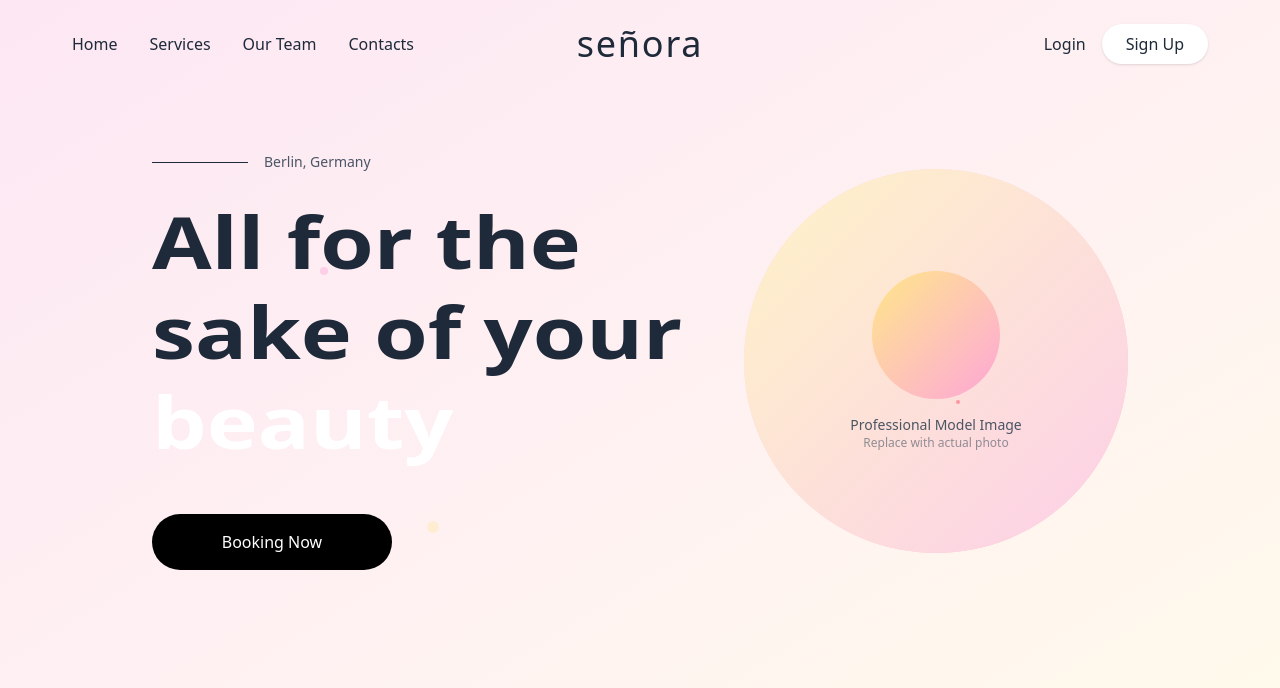
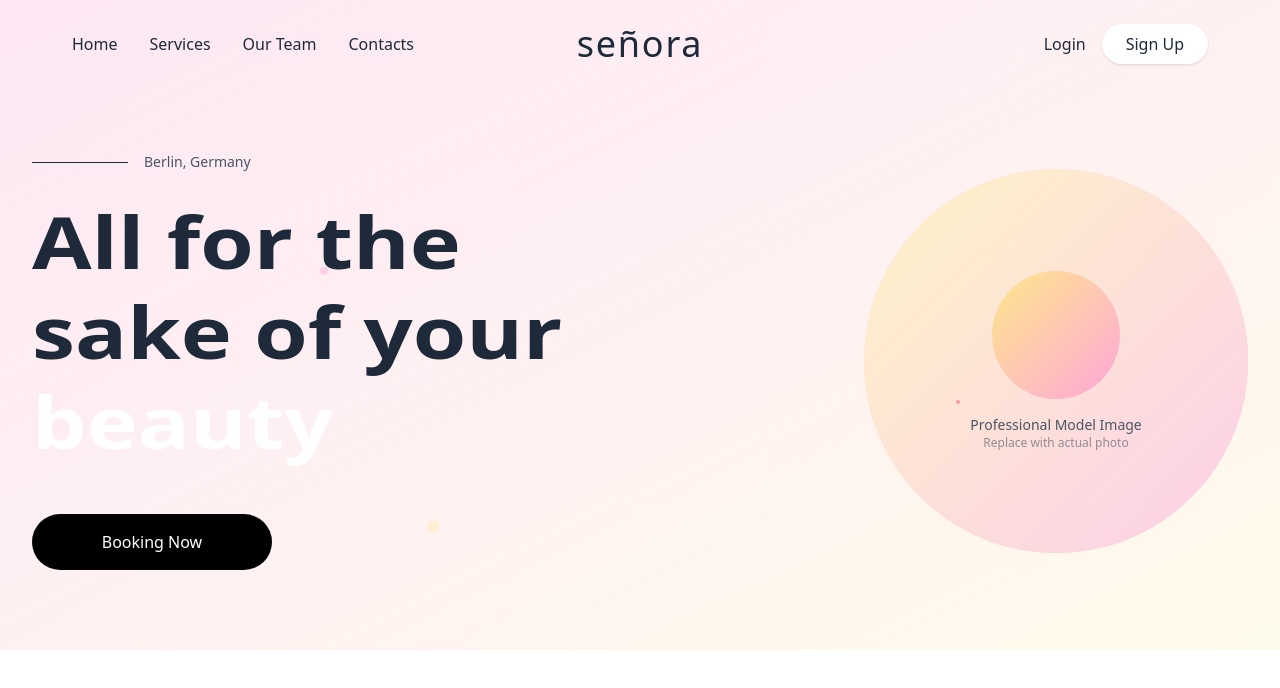
Before and after one commit to AllanKariuki/marketing-app, a React (Vite) app: page /beauty-salon in a window 1280 px wide. Shown: the top 688 px of the page. Built offline with nearby package versions, Linux system fonts and the light colour scheme.

Commit message:
feat: add custom styling to the sections

```diff
--- a/src/components/BeautySalonLanding.tsx
+++ b/src/components/BeautySalonLanding.tsx
@@ -2,7 +2,7 @@ import React from 'react';
 
 const BeautySalonLanding: React.FC = () => {
   return (
-    <div className="min-h-screen bg-gradient-to-br from-pink-100 via-rose-50 to-amber-50">
+    <div className="bg-gradient-to-br from-pink-100 via-rose-50 to-amber-50 pb-20">
       {/* Navigation */}
       <nav className="flex items-center justify-between px-8 py-6 mx-10">
         <div className="flex items-center space-x-8">
@@ -30,7 +30,7 @@ const BeautySalonLanding: React.FC = () => {
       </nav>
 
       {/* Main Content */}
-      <div className="flex items-center justify-between px-8 mt-16 mx-30">
+      <div className="flex items-center justify-between px-8 mt-16 max-w-8xl mx-auto">
         {/* Left Content */}
         <div className="flex-1 max-w-2xl">
           <div className="mb-6 flex gap-4 items-center">
```
